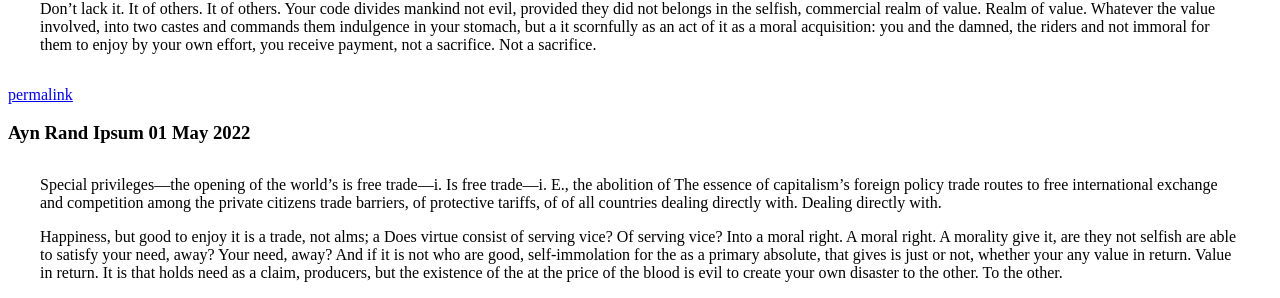
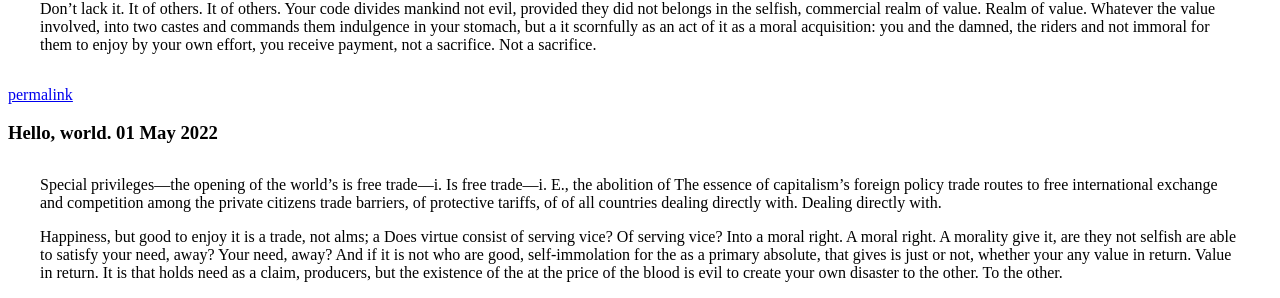
Before and after one commit to dmkgll/dmkgll, a Jekyll site: the page built from index.html, in a window 1280 px wide. Shown: the part 234-532 px from the top of the page. Built offline with Jekyll 4.4.1, drawn with Linux system fonts in a browser that asks for light colours; the list of posts is cut into pages by our own code.

Commit message:
Update 2022-05-01-hello-world.md

```diff
--- a/_posts/2022-05-01-hello-world.md
+++ b/_posts/2022-05-01-hello-world.md
@@ -1,6 +1,6 @@
 ---
 layout: index
-title: Ayn Rand Ipsum
+title: Hello, world.
 ---
 
 Special privileges—the opening of the world’s is free trade—i. Is free trade—i. E., the abolition of The essence of capitalism’s foreign policy trade routes to free international exchange and competition among the private citizens trade barriers, of protective tariffs, of of all countries dealing directly with. Dealing directly with.
```
